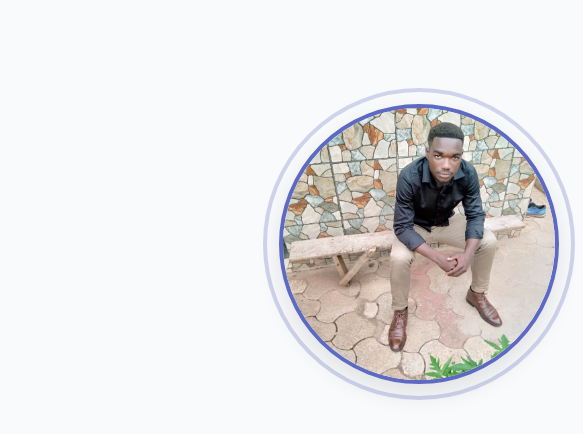
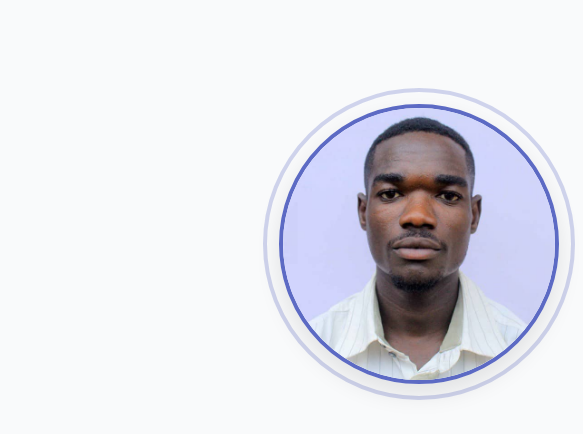
Before and after one commit to innocentMUKIZA/innocentMUKIZA, a plain HTML site: page index.html in a window 1280 px wide. Shown: the part 220-654 px from the top of the page, 697-1280 px from the left. Drawn offline with nearby package versions, Linux system fonts and the light colour scheme.

Commit message:
Update index.html

```diff
--- a/index.html
+++ b/index.html
@@ -129,7 +129,7 @@
                 <div class="flex justify-center md:justify-end animate-slide-up" style="animation-delay: 0.2s;">
                     <div class="relative">
                         <!-- Replace the src with your actual photo path -->
-                        <img src="hero-image.jpg" alt="TWAGIRUMUKIZA Innocent" class="profile-image rounded-full">
+                        <img src="hero-image2.jpg" alt="TWAGIRUMUKIZA Innocent" class="profile-image rounded-full">
                         <div class="absolute -inset-4 border-4 border-primary/30 rounded-full -z-10 animate-pulse"></div>
                     </div>
                 </div>
```
